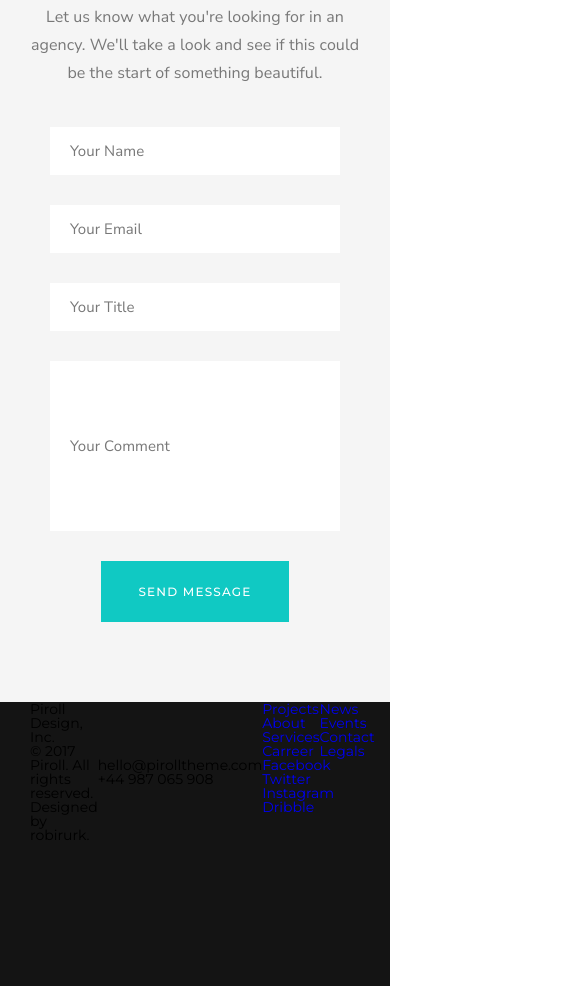
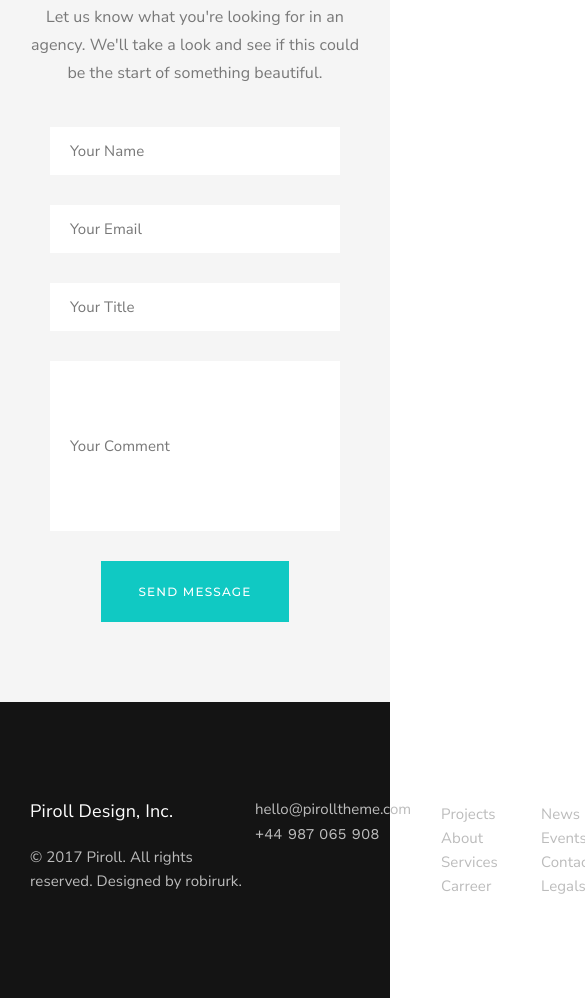
Before and after one commit to mrantovich/piroll-site, a plain HTML site: page index.html in a window 390 px wide. Shown: the part 8874-9872 px from the top of the page, 585 px wide, since content can reach past the window. Drawn offline with nearby package versions, Linux system fonts and the light colour scheme.

Commit message:
Завёрстан подвал (без адаптива)

```diff
--- a/index.html
+++ b/index.html
@@ -268,10 +268,10 @@
 			</form>
 		</section>
 
-		<footer>
+		<footer class="footer">
 			<div class="container">
 				<div class="footer__box">
-					<div class="footer__left-part">
+					<div class="footer__flex">
 						<div class="footer__piroll">
 							<div class="footer__inc">Piroll Design, Inc.</div>
 							<div class="footer__copy">© 2017 Piroll. All rights reserved. Designed by robirurk.</div>
@@ -281,38 +281,30 @@
 							<div class="footer__phone">+44 987 065 908</div>
 						</div>
 					</div>
-					<div class="footer__right-part">
-						<div class="footer__menu">
-							<div class="footer__links">
-								<div class="footer__list">
-									<ul>
-										<li><a href="#">Projects</a></li>
-										<li><a href="#">About</a></li>
-										<li><a href="#">Services</a></li>
-										<li><a href="#">Carreer</a></li>
-									</ul>
-								</div>
-							</div>
-							<div class="footer__links">
-								<div class="footer__list">
-									<ul>
-										<li><a href="#">News</a></li>
-										<li><a href="#">Events</a></li>
-										<li><a href="#">Contact</a></li>
-										<li><a href="#">Legals</a></li>
-									</ul>
-								</div>
-							</div>
+					<div class="footer__grid">
+						<div class="footer__grid-item footer__grid-item_menu-list-one">
+							<ul class="footer__list">
+								<li><a href="#" class="footer__link">Projects</a></li>
+								<li><a href="#" class="footer__link">About</a></li>
+								<li><a href="#" class="footer__link">Services</a></li>
+								<li><a href="#" class="footer__link">Carreer</a></li>
+							</ul>
 						</div>
-						<div class="footer__links footer__links-social">
-							<div class="footer__list">
-								<ul>
-									<li><a href="#">Facebook</a></li>
-									<li><a href="#">Twitter</a></li>
-									<li><a href="#">Instagram</a></li>
-									<li><a href="#">Dribble</a></li>
-								</ul>
-							</div>
+						<div class="footer__grid-item footer__grid-item_menu-list-two">
+							<ul class="footer__list">
+								<li><a href="#" class="footer__link">News</a></li>
+								<li><a href="#" class="footer__link">Events</a></li>
+								<li><a href="#" class="footer__link">Contact</a></li>
+								<li><a href="#" class="footer__link">Legals</a></li>
+							</ul>
+						</div>
+						<div class="footer__grid-item footer__grid-item_menu-list-social">
+							<ul class="footer__list">
+								<li><a href="#" class="footer__link">Facebook</a></li>
+								<li><a href="#" class="footer__link">Twitter</a></li>
+								<li><a href="#" class="footer__link">Instagram</a></li>
+								<li><a href="#" class="footer__link">Dribbble</a></li>
+							</ul>
 						</div>
 					</div>
 				</div>
--- a/scss/style.scss
+++ b/scss/style.scss
@@ -786,66 +786,103 @@ input:focus {
 }
 
 footer {
+	font-family: $font-secondary, sans-serif;
+	color: #bcbcbc;
 	background-color: #141414;
-	min-height: 284px;
 }
 
 .footer {
-	color: #bcbcbc;
+
+	padding: 100px 0;
 
 	&__box {
+		height: 100%;
 		display: flex;
+		justify-content: space-between;
+		flex-grow: 1;
 	}
 
-		&__left-part {
+	&__flex {
+		flex-grow: 1;
 		flex-basis: 50%;
 		display: flex;
-			align-items: center;
-			justify-content: space-between;
-		}
-
-		&__right-part {
-			flex-basis: 50%;
-			align-items: center;
+		align-items: flex-start;
 		justify-content: space-between;
 	}
 
 	&__piroll {
+		width: 225px;
 	}
 
 	&__inc {
+		color: #fff;
+		font-size: 18px;
+		font-weight: 500;
+		letter-spacing: 0.18px;
+		margin-bottom: 25px;
 	}
 
 	&__copy {
+		font-size: 15px;
+		font-weight: 400;
+		line-height: 24px;
+		letter-spacing: 0.07px;
 	}
 
 	&__contact {
+		font-size: 15px;
+		font-weight: 400;
 	}
 
 	&__email {
+		margin-bottom: 10px;
+	}
+	&__phone {
+		font-family: $font-res;
+		letter-spacing: 0.07px;
 	}
 
-		&__phone {
+	&__flex-right {
+		flex-basis: 50%;
 	}
 
-		&__menu {
-			display: flex;
-			justify-content: space-between;
+	&__grid {
+		padding-left: 30px;
+		display: grid;
+		grid-template: 1fr / repeat(5, 1fr);
 	}
 
-		&__links {
-
+	&__grid-item {
+		width: 100px;
+		grid-row: 1 / 2;
+		&_menu-list-one {
+			grid-column: 2 / 3;
+		}
+		&_menu-list-two {
+			grid-column: 3 / 4;
+		}
+		&_menu-list-social {
+			grid-column: 5 / 6;
+		}
 	}
 
 	&__list {
-			& ul {
-				display: flex;
-				flex-direction: column;
-				justify-content: space-between;
+		& li {
+			font-size: 15px;
+			font-weight: 400;
+			letter-spacing: 0.07px;
+			line-height: 24px;
 		}
 	}
 
-		&__links-social {
+	&__link {
+		color: #bcbcbc;
+		text-decoration: none;
+		transition: 0.2s;
+		&:hover {
+			text-decoration: underline;
+			color: #fff;
+		}
 	}
 }
 
```
Also changed, not shown: css/style.css. Lines whose indentation alone changed are shown as unchanged.
